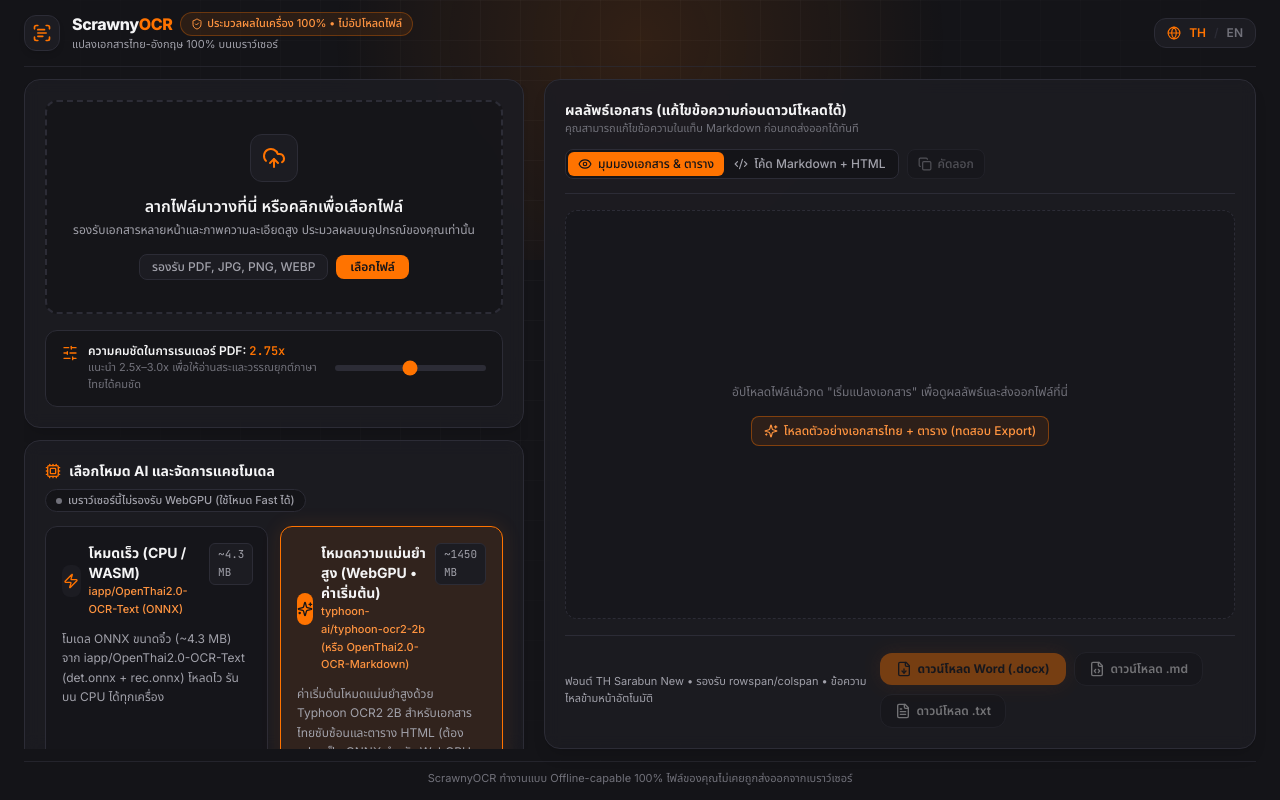
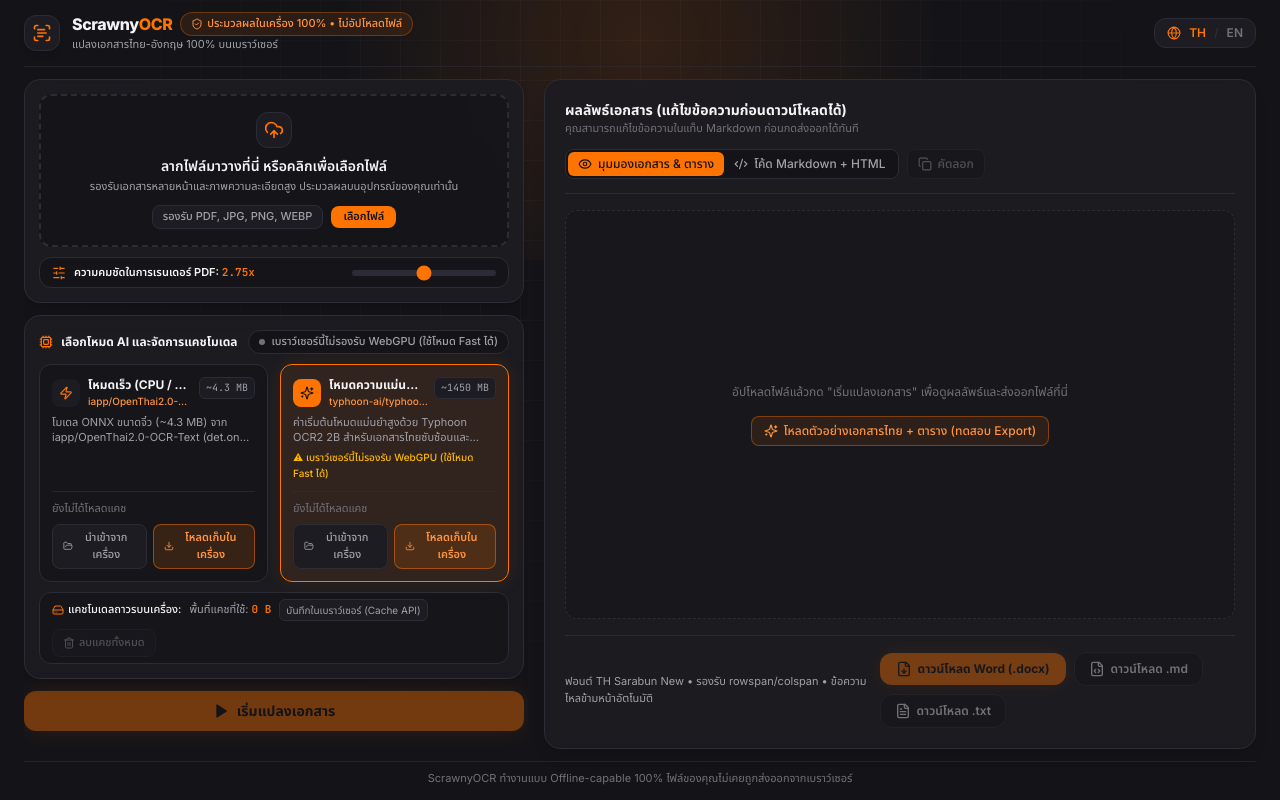
Before and after one commit to scrawnysatyr/ScrawnyOCR, a React (Vite) app: page / in a window 1280 px wide. Built offline with nearby package versions, Linux system fonts and the light colour scheme.

Commit message:
style: compact left panel (DropZone + ModelSelector) to fit 100dvh without scrolling

```diff
--- a/src/components/DropZone.tsx
+++ b/src/components/DropZone.tsx
@@ -58,7 +58,17 @@ export const DropZone: React.FC<DropZoneProps> = ({
   };
 
   return (
-    <section className="rounded-2xl border border-[#2c2c36] bg-[#1c1c22]/90 p-5 shadow-lg backdrop-blur-sm">
+    <section className="rounded-2xl border border-[#2c2c36] bg-[#1c1c22]/90 p-3.5 shadow-lg backdrop-blur-sm">
+      <input
+        ref={inputRef}
+        type="file"
+        accept=".pdf,.jpg,.jpeg,.png,.webp,application/pdf,image/jpeg,image/png,image/webp"
+        className="hidden"
+        onChange={handleInputChange}
+        disabled={disabled}
+      />
+
+      {!selectedFile ? (
         <div
           onDragOver={handleDragOver}
           onDragLeave={handleDragLeave}
@@ -71,80 +81,57 @@ export const DropZone: React.FC<DropZoneProps> = ({
               inputRef.current?.click();
             }
           }}
-        className={`group relative flex cursor-pointer flex-col items-center justify-center rounded-xl border-2 border-dashed px-6 py-8 text-center transition-all ${
+          className={`group relative flex cursor-pointer flex-col items-center justify-center rounded-xl border-2 border-dashed px-4 py-4 text-center transition-all ${
             isDragging
               ? 'border-[#ff7300] bg-[#ff7300]/10 shadow-[0_0_24px_rgba(255,115,0,0.2)]'
               : 'border-[#2c2c36] bg-[#141418]/70 hover:border-[#ff7300]/70 hover:bg-[#22222a]/70'
           } ${disabled ? 'pointer-events-none opacity-60' : ''}`}
         >
-        <input
-          ref={inputRef}
-          type="file"
-          accept=".pdf,.jpg,.jpeg,.png,.webp,application/pdf,image/jpeg,image/png,image/webp"
-          className="hidden"
-          onChange={handleInputChange}
-          disabled={disabled}
-        />
-
-        <div className="mb-3 flex h-12 w-12 items-center justify-center rounded-xl border border-[#2c2c36] bg-[#1c1c22] text-[#ff7300] transition-transform group-hover:scale-105">
-          <UploadCloud className="h-6 w-6" />
+          <div className="mb-2 flex h-9 w-9 items-center justify-center rounded-xl border border-[#2c2c36] bg-[#1c1c22] text-[#ff7300] transition-transform group-hover:scale-105">
+            <UploadCloud className="h-5 w-5" />
           </div>
 
-        <p className="text-base font-semibold text-[#f4f4f5]">{t.dropzoneTitle}</p>
-        <p className="mt-1 max-w-md text-xs text-[#a1a1aa]">{t.dropzoneSubtitle}</p>
+          <p className="text-sm font-semibold text-[#f4f4f5]">{t.dropzoneTitle}</p>
+          <p className="mt-0.5 max-w-md text-[11px] text-[#a1a1aa]">{t.dropzoneSubtitle}</p>
 
-        <div className="mt-4 flex flex-wrap items-center justify-center gap-2">
-          <span className="rounded-lg border border-[#2c2c36] bg-[#1c1c22] px-3 py-1 text-xs font-medium text-[#a1a1aa]">
+          <div className="mt-2.5 flex flex-wrap items-center justify-center gap-2">
+            <span className="rounded-lg border border-[#2c2c36] bg-[#1c1c22] px-2.5 py-0.5 text-[11px] font-medium text-[#a1a1aa]">
               {t.dropzoneFormats}
             </span>
-          <span className="rounded-lg bg-[#ff7300] px-3.5 py-1 text-xs font-semibold text-[#141418] transition-colors group-hover:bg-[#ff8826]">
+            <span className="rounded-lg bg-[#ff7300] px-3 py-0.5 text-[11px] font-semibold text-[#141418] transition-colors group-hover:bg-[#ff8826]">
               {t.browseFiles}
             </span>
           </div>
         </div>
-
-      {/* PDF Scale Control */}
-      <div className="mt-4 flex flex-col gap-2 rounded-xl border border-[#2c2c36] bg-[#141418]/70 px-4 py-3 sm:flex-row sm:items-center sm:justify-between">
-        <div className="flex items-start gap-2.5">
-          <SlidersHorizontal className="mt-0.5 h-4 w-4 shrink-0 text-[#ff7300]" />
-          <div>
-            <div className="text-xs font-semibold text-[#f4f4f5]">
-              {t.pdfScaleLabel}:{' '}
-              <span className="font-mono-code text-[#ff7300]">{pdfScale.toFixed(2)}x</span>
-            </div>
-            <div className="text-[11px] text-[#71717a]">{t.pdfScaleHint}</div>
-          </div>
-        </div>
-        <input
-          type="range"
-          min={2.5}
-          max={3.0}
-          step={0.25}
-          value={pdfScale}
-          disabled={disabled}
-          onChange={(e) => onPdfScaleChange(parseFloat(e.target.value))}
-          className="h-1.5 w-full cursor-pointer appearance-none rounded-lg bg-[#2c2c36] accent-[#ff7300] sm:w-44"
-        />
-      </div>
-
-      {/* Selected File Summary & Page Thumbnails */}
-      {selectedFile && (
-        <div className="mt-4 rounded-xl border border-[#2c2c36] bg-[#141418]/80 p-3.5">
-          <div className="flex items-center justify-between gap-3">
-            <div className="flex min-w-0 items-center gap-3">
-              <div className="flex h-9 w-9 shrink-0 items-center justify-center rounded-lg bg-[#ff7300]/15 text-[#ff7300]">
+      ) : (
+        <div
+          onDragOver={handleDragOver}
+          onDragLeave={handleDragLeave}
+          onDrop={handleDrop}
+          className={`rounded-xl border p-2.5 transition-all ${
+            isDragging
+              ? 'border-[#ff7300] bg-[#ff7300]/10'
+              : 'border-[#2c2c36] bg-[#141418]/80'
+          }`}
+        >
+          <div className="flex items-center justify-between gap-2">
+            <div
+              onClick={() => !disabled && inputRef.current?.click()}
+              className="flex min-w-0 cursor-pointer items-center gap-2.5"
+            >
+              <div className="flex h-8 w-8 shrink-0 items-center justify-center rounded-lg bg-[#ff7300]/15 text-[#ff7300]">
                 {selectedFile.type === 'application/pdf' ||
                 selectedFile.name.toLowerCase().endsWith('.pdf') ? (
-                  <FileText className="h-5 w-5" />
+                  <FileText className="h-4 w-4" />
                 ) : (
-                  <ImageIcon className="h-5 w-5" />
+                  <ImageIcon className="h-4 w-4" />
                 )}
               </div>
               <div className="min-w-0">
-                <p className="truncate text-sm font-semibold text-[#f4f4f5]">
+                <p className="truncate text-xs font-semibold text-[#f4f4f5]">
                   {selectedFile.name}
                 </p>
-                <p className="text-xs text-[#a1a1aa]">
+                <p className="text-[11px] text-[#a1a1aa]">
                   {formatBytes(selectedFile.size)}
                   {normalizedDoc
                     ? ` • ${t.pagesCount(normalizedDoc.pages.length)}`
@@ -157,32 +144,32 @@ export const DropZone: React.FC<DropZoneProps> = ({
               type="button"
               onClick={onClearFile}
               disabled={disabled}
-              className="inline-flex shrink-0 items-center gap-1.5 rounded-lg border border-[#2c2c36] bg-[#1c1c22] px-2.5 py-1.5 text-xs font-medium text-[#a1a1aa] transition-colors hover:border-red-500/60 hover:text-red-400 disabled:opacity-50"
+              className="inline-flex shrink-0 items-center gap-1 rounded-lg border border-[#2c2c36] bg-[#1c1c22] px-2 py-1 text-[11px] font-medium text-[#a1a1aa] transition-colors hover:border-red-500/60 hover:text-red-400 disabled:opacity-50"
             >
-              <Trash2 className="h-3.5 w-3.5" />
+              <Trash2 className="h-3 w-3" />
               {t.clearFile}
             </button>
           </div>
 
           {normalizedDoc && normalizedDoc.pages.length > 0 && (
-            <div className="mt-3 flex gap-2.5 overflow-x-auto pb-1">
+            <div className="mt-2 flex gap-2 overflow-x-auto pb-0.5">
               {normalizedDoc.pages.map((page) => (
                 <div
                   key={page.pageNumber}
-                  className="w-24 shrink-0 overflow-hidden rounded-lg border border-[#2c2c36] bg-[#1c1c22]"
+                  className="w-14 shrink-0 overflow-hidden rounded-md border border-[#2c2c36] bg-[#1c1c22]"
                 >
                   {page.previewUrl ? (
                     <img
                       src={page.previewUrl}
                       alt={t.pageLabel(page.pageNumber)}
-                      className="h-28 w-full object-cover object-top"
+                      className="h-16 w-full object-cover object-top"
                     />
                   ) : (
-                    <div className="flex h-28 items-center justify-center text-xs text-[#71717a]">
+                    <div className="flex h-16 items-center justify-center text-[10px] text-[#71717a]">
                       {page.width}×{page.height}
                     </div>
                   )}
-                  <div className="border-t border-[#2c2c36] px-1.5 py-1 text-center text-[10px] font-medium text-[#a1a1aa]">
+                  <div className="border-t border-[#2c2c36] px-1 py-0.5 text-center text-[9px] font-medium text-[#a1a1aa]">
                     {t.pageLabel(page.pageNumber)}
                   </div>
                 </div>
@@ -191,6 +178,27 @@ export const DropZone: React.FC<DropZoneProps> = ({
           )}
         </div>
       )}
+
+      {/* PDF Scale Control */}
+      <div className="mt-2.5 flex items-center justify-between gap-3 rounded-xl border border-[#2c2c36] bg-[#141418]/70 px-3 py-1.5">
+        <div className="flex items-center gap-2">
+          <SlidersHorizontal className="h-3.5 w-3.5 shrink-0 text-[#ff7300]" />
+          <span className="text-[11px] font-semibold text-[#f4f4f5]">
+            {t.pdfScaleLabel}:{' '}
+            <span className="font-mono-code text-[#ff7300]">{pdfScale.toFixed(2)}x</span>
+          </span>
+        </div>
+        <input
+          type="range"
+          min={2.5}
+          max={3.0}
+          step={0.25}
+          value={pdfScale}
+          disabled={disabled}
+          onChange={(e) => onPdfScaleChange(parseFloat(e.target.value))}
+          className="h-1.5 w-32 cursor-pointer appearance-none rounded-lg bg-[#2c2c36] accent-[#ff7300] sm:w-36"
+        />
+      </div>
     </section>
   );
 };
--- a/src/components/ModelSelector.tsx
+++ b/src/components/ModelSelector.tsx
@@ -58,10 +58,10 @@ export const ModelSelector: React.FC<ModelSelectorProps> = ({
   const localInputRefs = useRef<Record<string, HTMLInputElement | null>>({});
 
   return (
-    <section className="rounded-2xl border border-[#2c2c36] bg-[#1c1c22]/90 p-5 shadow-lg backdrop-blur-sm">
-      <div className="mb-3.5 flex flex-wrap items-center justify-between gap-2">
-        <h2 className="flex items-center gap-2 text-sm font-bold text-[#f4f4f5]">
-          <Cpu className="h-4 w-4 text-[#ff7300]" />
+    <section className="rounded-2xl border border-[#2c2c36] bg-[#1c1c22]/90 p-3.5 shadow-lg backdrop-blur-sm">
+      <div className="mb-2.5 flex flex-wrap items-center justify-between gap-2">
+        <h2 className="flex items-center gap-2 text-xs font-bold text-[#f4f4f5]">
+          <Cpu className="h-3.5 w-3.5 text-[#ff7300]" />
           {t.modelSectionTitle}
         </h2>
 
@@ -101,49 +101,49 @@ export const ModelSelector: React.FC<ModelSelectorProps> = ({
                   onSelectMode(model.mode);
                 }
               }}
-              className={`flex flex-col justify-between rounded-xl border p-4 text-left transition-all ${
+              className={`flex flex-col justify-between rounded-xl border p-3 text-left transition-all ${
                 isSelected
                   ? 'border-[#ff7300] bg-[#ff7300]/10 shadow-[0_0_20px_rgba(255,115,0,0.12)]'
                   : 'border-[#2c2c36] bg-[#141418]/75 hover:border-[#ff7300]/50 hover:bg-[#22222a]/70'
               } ${disabled ? 'pointer-events-none opacity-65' : 'cursor-pointer'}`}
             >
               <div>
-                <div className="flex items-start justify-between gap-2">
-                  <div className="flex items-center gap-2">
+                <div className="flex items-start justify-between gap-1.5">
+                  <div className="flex min-w-0 items-center gap-2">
                     <div
-                      className={`flex h-8 w-8 items-center justify-center rounded-lg ${
+                      className={`flex h-7 w-7 shrink-0 items-center justify-center rounded-lg ${
                         isSelected
                           ? 'bg-[#ff7300] text-[#141418]'
                           : 'bg-[#1c1c22] text-[#ff7300]'
                       }`}
                     >
                       {model.mode === 'fast' ? (
-                        <Zap className="h-4 w-4" />
+                        <Zap className="h-3.5 w-3.5" />
                       ) : (
-                        <Sparkles className="h-4 w-4" />
+                        <Sparkles className="h-3.5 w-3.5" />
                       )}
                     </div>
-                    <div>
-                      <h3 className="text-sm font-bold text-[#f4f4f5]">
+                    <div className="min-w-0">
+                      <h3 className="truncate text-xs font-bold text-[#f4f4f5]">
                         {lang === 'th' ? model.nameTh : model.name}
                       </h3>
-                      <p className="text-[11px] font-medium text-[#ff9440]">
+                      <p className="truncate text-[10px] font-medium text-[#ff9440]">
                         {lang === 'th' ? model.badgeTh : model.badge}
                       </p>
                     </div>
                   </div>
 
-                  <span className="font-mono-code rounded-md border border-[#2c2c36] bg-[#1c1c22] px-2 py-0.5 text-[11px] text-[#a1a1aa]">
+                  <span className="font-mono-code shrink-0 rounded-md border border-[#2c2c36] bg-[#1c1c22] px-1.5 py-0.5 text-[10px] text-[#a1a1aa]">
                     ~{model.estimatedSizeMB} MB
                   </span>
                 </div>
 
-                <p className="mt-2.5 text-xs leading-relaxed text-[#a1a1aa]">
+                <p className="mt-1.5 line-clamp-2 text-[11px] leading-snug text-[#a1a1aa]">
                   {lang === 'th' ? model.descriptionTh : model.description}
                 </p>
 
                 {isWebGpuBlocked && (
-                  <p className="mt-2 text-[11px] font-medium text-amber-400">
+                  <p className="mt-1 text-[10px] font-medium text-amber-400">
                     ⚠ {t.webgpuUnsupported}
                   </p>
                 )}
@@ -151,7 +151,7 @@ export const ModelSelector: React.FC<ModelSelectorProps> = ({
 
               {/* Per-Model Cache Status & Actions */}
               <div
-                className="mt-4 flex flex-wrap items-center justify-between gap-2 border-t border-[#2c2c36]/80 pt-3"
+                className="mt-2.5 flex flex-wrap items-center justify-between gap-1.5 border-t border-[#2c2c36]/80 pt-2"
                 onClick={(e) => e.stopPropagation()}
               >
                 {isCached ? (
@@ -225,10 +225,10 @@ export const ModelSelector: React.FC<ModelSelectorProps> = ({
       </div>
 
       {/* Persistent Cache Summary Bar */}
-      <div className="mt-4 flex flex-wrap items-center justify-between gap-3 rounded-xl border border-[#2c2c36] bg-[#141418]/75 px-4 py-2.5">
-        <div className="flex flex-wrap items-center gap-3 text-xs text-[#a1a1aa]">
-          <span className="inline-flex items-center gap-1.5 font-medium text-[#f4f4f5]">
-            <HardDrive className="h-3.5 w-3.5 text-[#ff7300]" />
+      <div className="mt-2.5 flex flex-wrap items-center justify-between gap-2 rounded-xl border border-[#2c2c36] bg-[#141418]/75 px-3 py-1.5">
+        <div className="flex flex-wrap items-center gap-2 text-[11px] text-[#a1a1aa]">
+          <span className="inline-flex items-center gap-1 font-medium text-[#f4f4f5]">
+            <HardDrive className="h-3 w-3 text-[#ff7300]" />
             {t.cacheSectionTitle}:
           </span>
           <span>
@@ -237,7 +237,7 @@ export const ModelSelector: React.FC<ModelSelectorProps> = ({
               {formatBytes(totalCacheBytes)}
             </strong>
           </span>
-          <span className="rounded-md border border-[#2c2c36] bg-[#1c1c22] px-2 py-0.5 text-[11px]">
+          <span className="rounded-md border border-[#2c2c36] bg-[#1c1c22] px-1.5 py-0.5 text-[10px]">
             {persistentGranted ? t.cachePersistentOn : t.cachePersistentOff}
           </span>
         </div>
@@ -246,9 +246,9 @@ export const ModelSelector: React.FC<ModelSelectorProps> = ({
           type="button"
           disabled={disabled || totalCacheBytes === 0}
           onClick={onClearAllCache}
-          className="inline-flex items-center gap-1.5 rounded-lg border border-[#2c2c36] bg-[#1c1c22] px-3 py-1.5 text-xs font-medium text-[#a1a1aa] transition-colors hover:border-red-500/60 hover:text-red-400 disabled:cursor-not-allowed disabled:opacity-40"
+          className="inline-flex items-center gap-1 rounded-lg border border-[#2c2c36] bg-[#1c1c22] px-2.5 py-1 text-[11px] font-medium text-[#a1a1aa] transition-colors hover:border-red-500/60 hover:text-red-400 disabled:cursor-not-allowed disabled:opacity-40"
         >
-          <Trash2 className="h-3.5 w-3.5" />
+          <Trash2 className="h-3 w-3" />
           {t.deleteAllCache}
         </button>
       </div>
```
Lines whose indentation alone changed are shown as unchanged.
